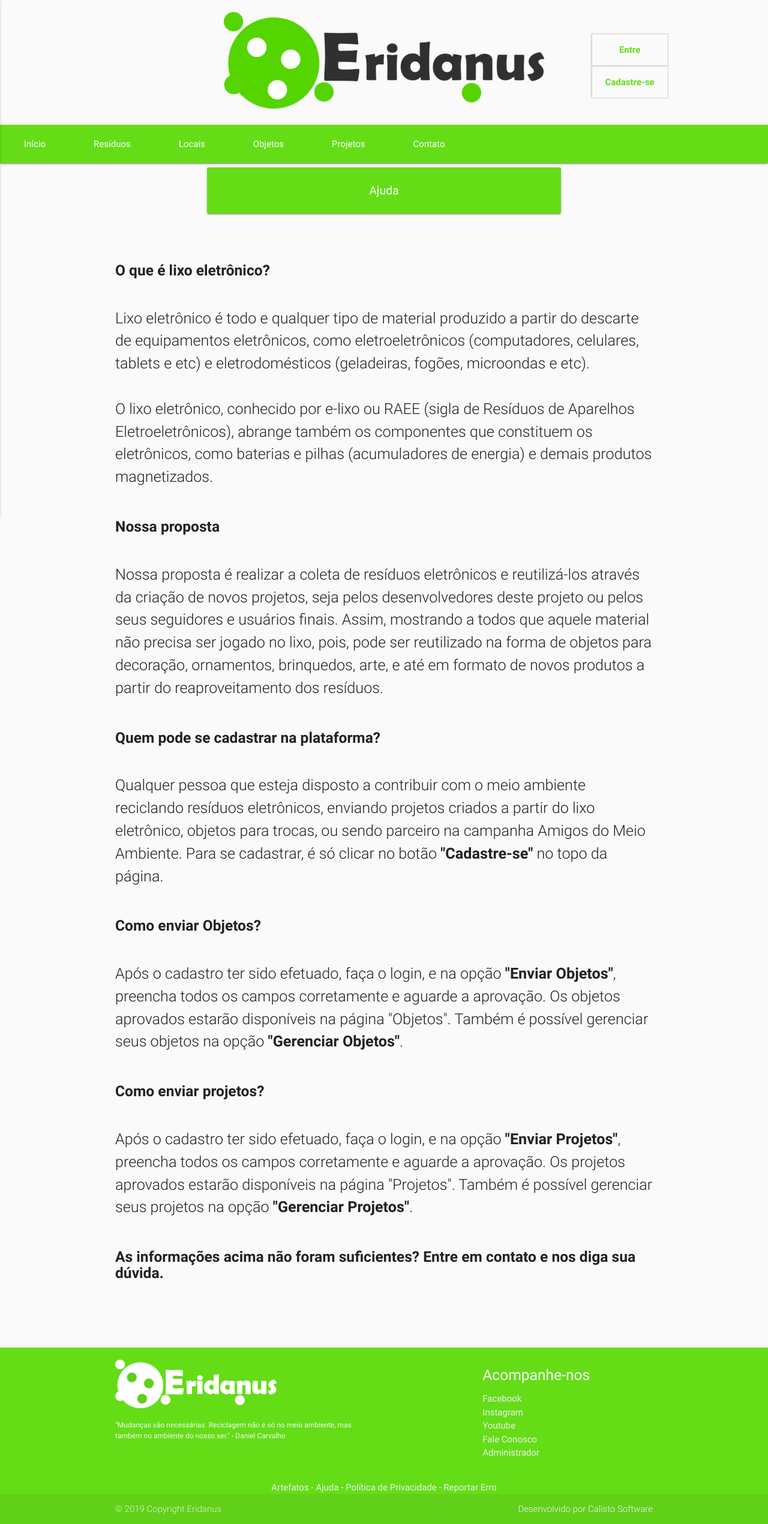
After one commit to 3nt3r/Eridanus, a PHP site: page /ajuda.php in a window 1280 px wide. The commit adds this page. Shown: the whole page at 60% size. Run offline with PHP 8.4, Linux system fonts and the light colour scheme.

Commit message:
Adicionei as páginas Artefatos, Ajuda, Reportar Erro e Política de Privacidade

```diff
--- /dev/null
+++ b/ajuda.php
@@ -0,0 +1,109 @@
+<?php session_start();  ?>
+
+<!DOCTYPE html>
+<html>
+<head>
+
+	<title>Resíduos - Eridanus</title>
+
+  <script type="text/javascript" src="js/jquery.min.js"></script>
+
+	<?php
+
+		include "cabecalho.php";
+
+	?>
+
+</head>
+<body>
+
+<?php
+
+	include "menu.php";
+
+ ?>
+
+<div class="container distancia-slider">
+  <div class="row">
+    <div class="col s2"></div>
+        <div class="col s8">
+            <div class="card-panel teal light-green accent-4">
+              <center> <span class="white-text titulo-partes-projeto"> Ajuda </span> </center>
+            </div>
+        </div>
+    <div class="col s2"></div>
+  </div>
+</div>
+
+
+
+<script type="text/javascript">
+  $(document).ready(function(){
+    $('.slider').slider();
+  });
+</script>
+
+<div class="container">
+
+<div class="toggle flow-text">
+	<p id="texto-residuos">
+		<br>
+		<h5><b>O que é lixo eletrônico?</b></h5>
+		<br>
+		Lixo eletrônico é todo e qualquer tipo de material produzido a partir do descarte de equipamentos eletrônicos, como eletroeletrônicos (computadores, celulares, tablets e etc) e eletrodomésticos (geladeiras, fogões, microondas e etc).
+		<br>
+		<br>
+		O lixo eletrônico, conhecido por e-lixo ou RAEE (sigla de Resíduos de Aparelhos Eletroeletrônicos), abrange também os componentes que constituem os eletrônicos, como baterias e pilhas (acumuladores de energia) e demais produtos magnetizados.
+		<br>
+		<br>
+		<h5><b>Nossa proposta</b></h5>
+		<br>
+		Nossa proposta é realizar a coleta de resíduos eletrônicos e reutilizá-los através da criação de novos projetos, seja pelos desenvolvedores deste projeto ou
+		pelos seus seguidores e usuários finais. Assim, mostrando a todos que aquele material não precisa ser jogado no lixo, pois, pode ser reutilizado na forma de objetos para decoração,
+		ornamentos, brinquedos, arte, e até em formato de novos produtos a partir do reaproveitamento dos resíduos.
+		<br>
+		<br>
+		<h5><b>Quem pode se cadastrar na plataforma?</b></h5>
+		<br>
+		Qualquer pessoa que esteja disposto a contribuir com o meio ambiente reciclando resíduos eletrônicos, enviando projetos criados a partir do lixo eletrônico, objetos para trocas,
+		ou sendo parceiro na campanha Amigos do Meio Ambiente. Para se cadastrar, é só clicar no botão <b>"Cadastre-se"</b> no topo da página.
+		<br>
+		<br>
+		<h5><b>Como enviar Objetos?</b></h5>
+		<br>
+
+		Após o cadastro ter sido efetuado, faça o login, e na opção <b>"Enviar Objetos"</b>, preencha todos os campos corretamente e aguarde a aprovação. Os objetos aprovados estarão
+		disponíveis na página "Objetos". Também é possível gerenciar seus objetos na opção <b>"Gerenciar Objetos"</b>.
+		<br>
+		<br>
+		<h5><b>Como enviar projetos?</b></h5>
+		<br>
+
+		Após o cadastro ter sido efetuado, faça o login, e na opção <b>"Enviar Projetos"</b>, preencha todos os campos corretamente e aguarde a aprovação. Os projetos aprovados estarão
+		disponíveis na página "Projetos". Também é possível gerenciar seus projetos na opção <b>"Gerenciar Projetos"</b>.
+
+		<br>
+		<br>
+		<h5><b>As informações acima não foram suficientes? Entre em contato e nos diga sua dúvida.</b></h5>
+
+
+		<br>
+
+		<br>
+	</p>
+</div>
+
+
+
+
+
+</div>
+
+<?php
+
+	include "rodape.php";
+
+?>
+
+</body>
+</html>
--- a/index.php
+++ b/index.php
@@ -67,6 +67,7 @@
  				    usuários da plataforma Eridanus, logo após da equipe Eridanus realizar a aprovação do
  				    mesmo.</p>
          </div>
+		 <br>
          <div class="card-action">
            <center><a href="projetos-usuarios.php" class="btn-centro">Saiba mais</a></center>
          </div>
@@ -111,6 +112,7 @@
            <p class="black-text">Nesta tela, ficará a amostra, todos os anúncios de resíduos dos usuários. Ao
  					clicar no botão, você será redirecionado a bate-papo diretamente com o anunciante.</p>
          </div>
+		 <br>
          <div class="card-action">
            <center><a href="trocas.php" class="btn-centro">Saiba mais</a></center>
          </div>
--- a/menu.php
+++ b/menu.php
@@ -103,7 +103,7 @@
           <li <?php if(strpos($_SERVER['REQUEST_URI'], "trocas.php")){echo "class='active'";}?>><a href="trocas.php">Objetos</a></li>
           <li <?php if(strpos($_SERVER['REQUEST_URI'], "projetos-usuarios.php")){echo "class='active'";}?>><a href="projetos-usuarios.php"> Projetos </a></li>
           <li <?php if(strpos($_SERVER['REQUEST_URI'], "contato.php")){echo "class='active'";}?>><a href="contato.php">Contato</a></li>
-      </ul>
+		</ul>
 
       <ul id="menu-mobile" class="side-nav">
 
--- a/rodape.php
+++ b/rodape.php
@@ -10,7 +10,7 @@
       <div class="col l4 offset-l2 s12">
         <h5 class="white-text">Acompanhe-nos</h5>
         <ul>
-          <li><a class="grey-text text-lighten-3" href="#">Facebook</a></li>
+          <li><a class="grey-text text-lighten-3" href="https://www.facebook.com/Projeto-Eridanus-1139220449581780/?modal=admin_todo_tour">Facebook</a></li>
           <li><a class="grey-text text-lighten-3" href="#">Instagram</a></li>
           <li><a class="grey-text text-lighten-3" href="#">Youtube</a></li>
           <li><a class="grey-text text-lighten-3" href="contato.php">Fale Conosco</a></li>
@@ -23,8 +23,18 @@
 
         </ul>
       </div>
+
     </div>
   </div>
+
+  <center><div>
+	<a class="grey-text text-lighten-3" href="https://softwarecalisto.000webhostapp.com/eridanus.php">Artefatos -</a>
+	<a class="grey-text text-lighten-3" href="ajuda.php"> Ajuda -</a>
+	<a class="grey-text text-lighten-3" href="politicadeprivacidade.php"> Política de Privacidade - </a>
+	<a class="grey-text text-lighten-3" href="reportarerro.php"> Reportar Erro</a>
+  </div></center>
+
+
   <div class="footer-copyright">
     <div class="container">
       © 2019 Copyright Eridanus
```
Also changed, not shown: politicadeprivacidade.php (added, +89 -0 lines), reportarerro.php (added, +79 -0 lines).
